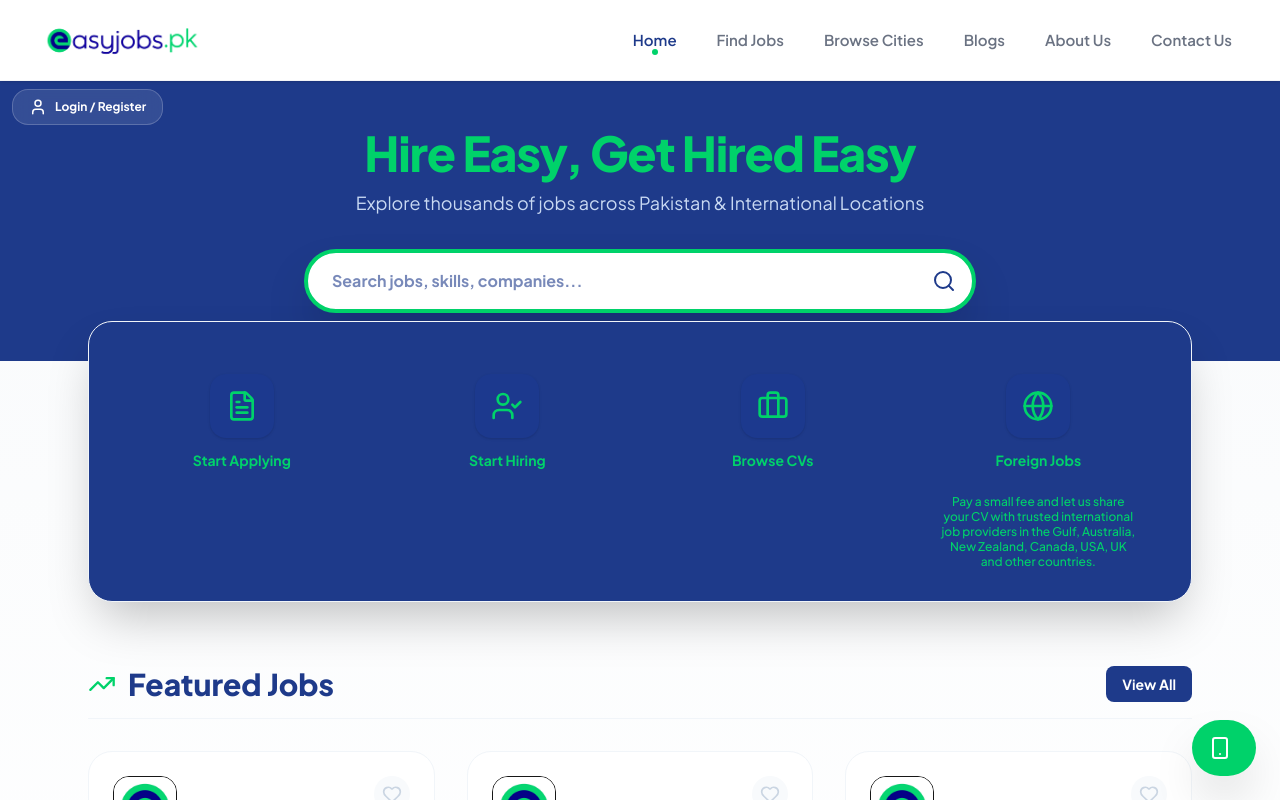
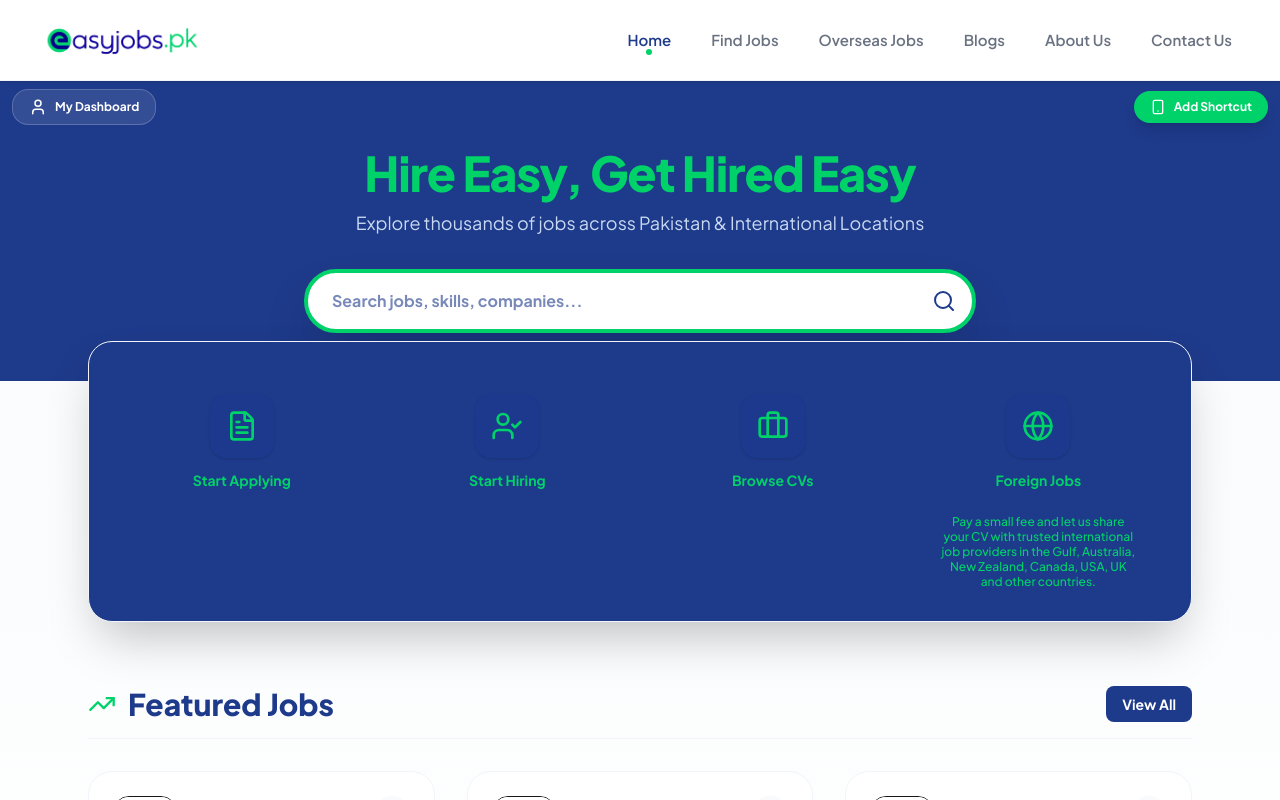
Before and after one commit to fmughalishere/client, a Next.js app: page / in a window 1280 px wide. Shown: the top 800 px of the page. Built offline with nearby package versions, Linux system fonts and the light colour scheme.

Commit message:
Updated Home Page

```diff
--- a/src/app/page.tsx
+++ b/src/app/page.tsx
@@ -35,6 +35,7 @@ export default function HomePage() {
     if (token && storedUser) {
       setIsLoggedIn(true);
       const user = JSON.parse(storedUser);
+
       if (user.role === "employer") {
         setUserLink("/dashboard/employer");
       } else {
@@ -45,7 +46,7 @@ export default function HomePage() {
       setUserLink("/login");
     }
 
-    window.addEventListener("beforeinstallprompt", (e) => {
+    window.addEventListener("beforeinstallprompt", (e: any) => {
       e.preventDefault();
       setDeferredPrompt(e);
       setShowInstallBtn(true);
@@ -64,8 +65,10 @@ export default function HomePage() {
       );
       return;
     }
+
     deferredPrompt.prompt();
     const { outcome } = await deferredPrompt.userChoice;
+
     if (outcome === "accepted") {
       setDeferredPrompt(null);
       setShowInstallBtn(false);
@@ -87,57 +90,55 @@ export default function HomePage() {
 
   return (
     <main className="min-h-screen bg-gradient-to-b from-slate-50 to-white pb-16">
-
-      <button
-        onClick={handleInstallClick}
-        className="fixed bottom-6 right-6 z-50 bg-[#00d26a] text-white p-4 rounded-full shadow-2xl flex items-center gap-2 hover:scale-110 transition-all active:scale-95 group"
-      >
-        <Smartphone size={24} />
-        <span className="max-w-0 overflow-hidden group-hover:max-w-xs transition-all duration-500 font-bold whitespace-nowrap text-sm">
-          Add Shortcut
-        </span>
-      </button>
-
       <section className="bg-[#1e3a8a] text-white py-12 px-6 text-center relative overflow-hidden">
+        <div className="absolute top-2 left-3 right-3 flex justify-between items-center z-30">
 
           <Link
             href={userLink}
-          className="absolute top-2 left-3 bg-white/10 hover:bg-white/20 backdrop-blur-md border border-white/20 px-4 py-2 rounded-2xl flex items-center gap-2 transition-all active:scale-95 group z-30"
+            className="bg-white/10 hover:bg-white/20 backdrop-blur-md border border-white/20 px-4 py-2 rounded-2xl flex items-center gap-2 transition-all active:scale-95"
           >
             {isLoggedIn ? (
               <>
                 <LayoutDashboard size={18} className="text-[#00d26a]" />
-              <span className="text-xs font-bold">Dashboard</span>
+                <span className="text-xs font-bold">My Dashboard</span>
               </>
             ) : (
               <>
                 <User size={18} />
-              <span className="text-xs font-bold">Login / Register</span>
+                <span className="text-xs font-bold">My Dashboard</span>
               </>
             )}
           </Link>
 
-        <h1 className="text-2xl md:text-5xl font-black mb-3 tracking-tight text-[#00d26a]">
+         <button
+         onClick={handleInstallClick}
+         className="bg-[#00d26a] hover:bg-green-500 text-white px-4 py-2 rounded-2xl flex items-center gap-2 text-xs font-bold shadow-lg transition-all active:scale-95"
+         >
+       <Smartphone size={16} />
+       <span>Add Shortcut</span>
+     </button>
+        </div>
+        <h1 className="text-2xl mt-5 md:text-5xl font-black mb-3 tracking-tight text-[#00d26a]">
           Hire Easy, Get Hired Easy
         </h1>
 
         <p className="text-sm md:text-lg text-blue-100 mb-8 opacity-90">
           Explore thousands of jobs across Pakistan & International Locations
         </p>
-
         <div className="max-w-2xl mx-auto relative group">
           <input
             type="text"
             placeholder="Search jobs, skills, companies..."
             className="w-full py-4 pl-6 pr-12 rounded-full text-base font-bold text-[#1e3a8a] placeholder:text-[#1e3a8a]/60 outline-none bg-white border-4 border-[#00d26a] shadow-2xl focus:ring-4 focus:ring-[#00d26a]/40 transition-all"
           />
-          <Search size={24} className="absolute right-5 top-1/2 -translate-y-1/2 text-[#1e3a8a]" />
+
+          <Search
+            size={24}
+            className="absolute right-5 top-1/2 -translate-y-1/2 text-[#1e3a8a]"
+          />
         </div>
       </section>
-
       <section className="max-w-6xl mx-auto px-6 -mt-10 relative z-20">
-
-        {/* Desktop Tabs */}
         <div className="hidden md:grid bg-[#1e3a8a] shadow-2xl rounded-3xl p-8 grid-cols-4 gap-6 border border-slate-100">
           {quickActions.map((action, i) => (
             <div key={i} className="flex flex-col items-center">
@@ -163,12 +164,13 @@ export default function HomePage() {
                   Australia, New Zealand, Canada, USA, UK and other countries.
                 </p>
               )}
+
             </div>
           ))}
+
         </div>
+        <div className="md:hidden space-y-3 mt-4">
 
-        {/* Mobile Tabs */}
-        <div className="md:hidden space-y-3 mt-4">
           {quickActions.map((action, i) => (
             <div key={i}>
 
@@ -176,6 +178,7 @@ export default function HomePage() {
                 href={action.href}
                 className="flex items-center justify-between bg-[#1e3a8a] border border-slate-100 p-4 rounded-2xl shadow-sm"
               >
+
                 <div className="flex items-center gap-4">
 
                   <div className="bg-blue-900 p-2 rounded-xl text-[#00d26a]">
@@ -187,10 +190,11 @@ export default function HomePage() {
                   </span>
 
                 </div>
+
               </Link>
 
               {action.title === "Foreign Jobs" && (
-                <p className="text-xs text-[#00d26a] mt-1 px-2 leading-tight font-medium">
+                <p className="text-xs text-[#1E3A8A] mt-1 px-2 leading-tight font-medium">
                   Pay a small fee and let us share your CV with trusted international job providers in the Gulf,
                   Australia, New Zealand, Canada, USA, UK and other countries.
                 </p>
@@ -198,25 +202,32 @@ export default function HomePage() {
 
             </div>
           ))}
+
         </div>
 
       </section>
-
       <section className="max-w-6xl mx-auto px-6 mt-16">
 
         <div className="flex justify-between items-center mb-8 border-b pb-4 border-slate-100">
+
           <h3 className="text-2xl md:text-3xl font-black text-[#1e3a8a] flex items-center gap-3">
-            <TrendingUp size={28} className="text-[#00d26a]" /> Featured Jobs
+            <TrendingUp size={28} className="text-[#00d26a]" />
+            Featured Jobs
           </h3>
 
-          <Link href="/jobs" className="text-sm font-bold text-white bg-[#1e3a8a] px-4 py-2 rounded-lg">
+          <Link
+            href="/jobs"
+            className="text-sm font-bold text-white bg-[#1e3a8a] px-4 py-2 rounded-lg"
+          >
             View All
           </Link>
+
         </div>
 
         <div className="grid grid-cols-1 md:grid-cols-2 lg:grid-cols-3 gap-8">
 
           {featuredJobs.map((job, idx) => (
+
             <div
               key={idx}
               className="bg-white rounded-3xl border border-slate-100 p-6 flex flex-col gap-4 hover:shadow-2xl transition-all group"
@@ -254,7 +265,9 @@ export default function HomePage() {
               </button>
 
             </div>
+
           ))}
+
         </div>
 
       </section>
--- a/src/components/navbar.tsx
+++ b/src/components/navbar.tsx
@@ -9,7 +9,7 @@ import { Menu, X } from 'lucide-react';
 const navLinks = [
   { name: 'Home', href: '/' },
   { name: 'Find Jobs', href: '/jobs' },
-  { name: 'Browse Cities', href: '/cities' },
+  { name: 'Overseas Jobs', href: '/jobs/foreign' },
   { name: 'Blogs', href: '/blogs' },
   { name: 'About Us', href: '/about' },
   { name: 'Contact Us', href: '/contact' },
```
Lines whose indentation alone changed are shown as unchanged.
